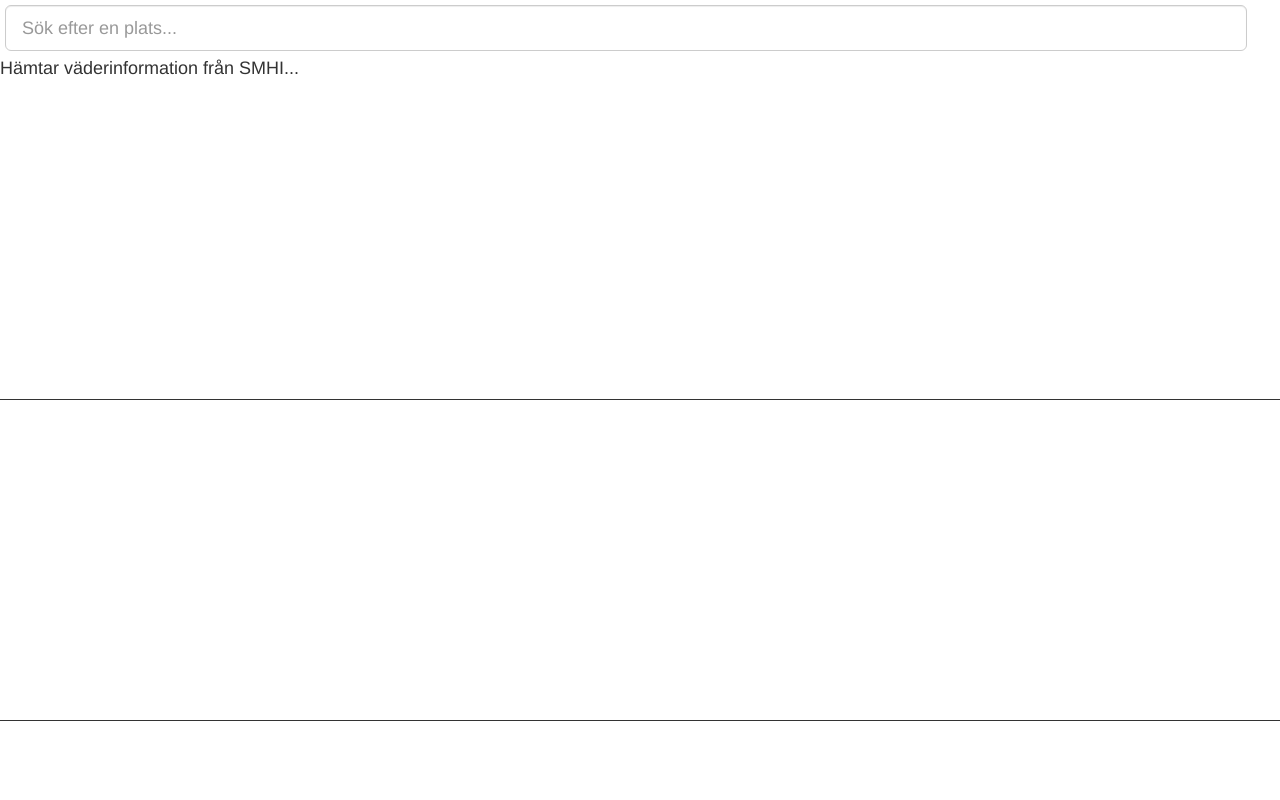
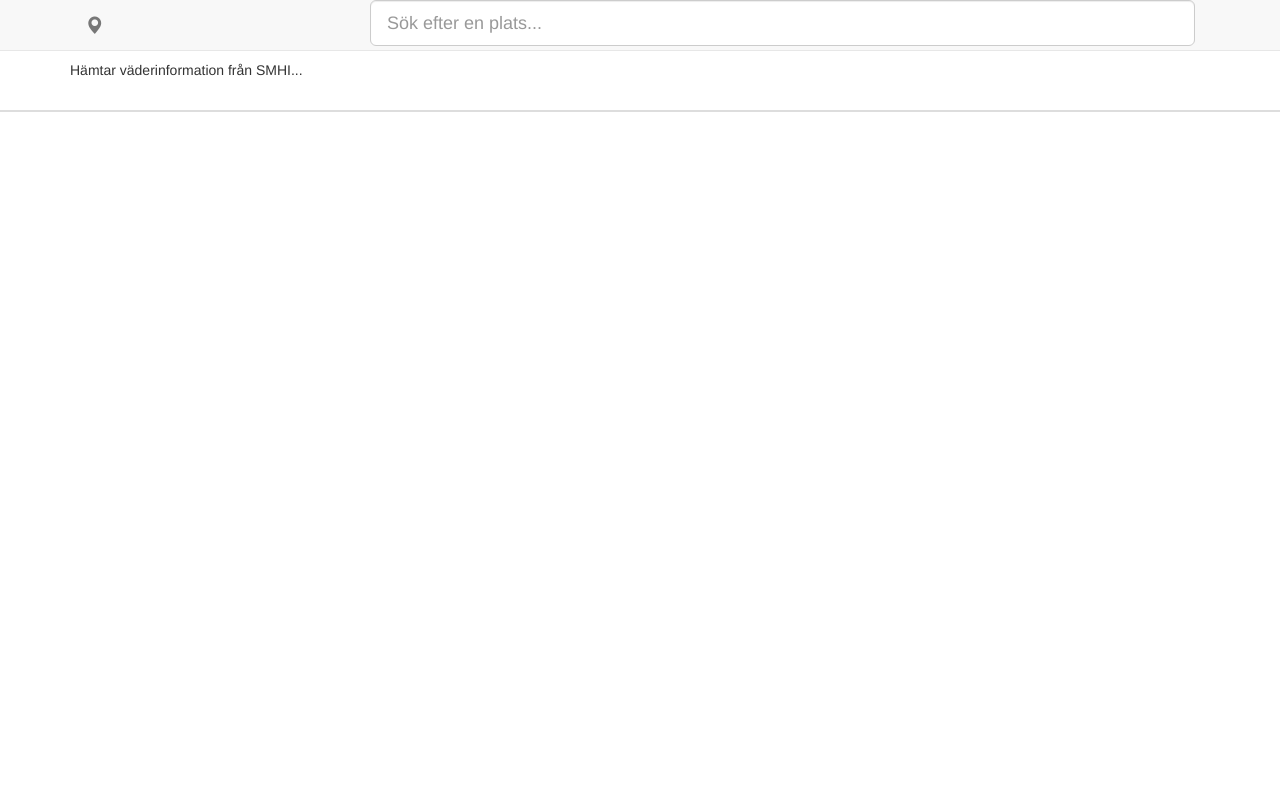
Before and after one commit to nekman/smhi, a website: page src/index.html in a window 1280 px wide. Drawn offline with nearby package versions, Linux system fonts and the light colour scheme; some packages are replaced by stand-ins of ours; files that its build step writes are made by us from their sources.

Commit message:
UI adjustments...

```diff
--- a/src/css/app.css
+++ b/src/css/app.css
@@ -1,76 +1,73 @@
-html, body {
+html,
+body {
+  height: 100%;
+  margin: 0px;
+}
+
+#wrap {
+  min-height: 100%;
+  height: auto;
+  margin: 0 auto -60px;
+}
+
+#footer {
+  height: 60px;
+  background-color: #f5f5f5;
+}
+
+#wrap > .container {
+  padding: 60px 15px 0;
+}
+
+#map {
   width: 100%;
+  height: 300px;
+  position: relative;
+  bottom: 0;
+}
+
+#map-container {
   height: 100%;
-  margin: 0;
-  min-width: 320px;
 }
-h1, h2, h3 {
-  font-weight: 100;
+
+#scroll {
+  border-top: 1px solid #ddd;
+  border-bottom: 1px solid #ddd;
+  color: #fff;
+  background-color: #333;
 }
-input[type=search] {
-  margin: 5px;
-  width: 97%;
-  height: auto;
-  font-size: 18px;
-}
-article#content {
-  min-height: 280px;
-  border-bottom: 1px solid #333;
-  width: 100%;
-  font-size: 18px;
+
+.font-xxl {
+  font-size: 40px;
   font-weight: 200;
 }
-#map-container {
-  width: 100%;
-  height: 100%;
-  position: fixed;
-  top: 0;
-  left: 0;
-  z-index: 0;
-  -webkit-transform: translate3d(0, 0, 0);
+
+.font-xl {
+  font-size: 30px;
+  font-weight: 200;
 }
-#map {
-  position: absolute;
-  width: 100%;
-  top: 50%;
-  height: 40%;
-  min-height: 200px;
-  -webkit-transform: translate3d(0, 50%, 0);
-}
-#content {
-  position: absolute;
-  width: 100%;
-  height: 50%;
-  z-index: 2;
-  top: 0;
-  left: 0;
-  background: #fff;
-  -webkit-transform: translate3d(0, 0, 0);
-}
-.container {
-  padding-left: 45px;
-}
+
 .grabbable {
   cursor: move; /* fallback if grab cursor is unsupported */
   cursor: grab;
   cursor: -moz-grab;
   cursor: -webkit-grab;
 }
+
+.jumbotron {
+  background-color: #fff;
+}
+
 .carousel-control {
   width: 0;
+  font-size: 30px;
 }
-
+.carousel-control .glyphicon-chevron-right {
+  top: 120px;
+}
+.carousel-control .glyphicon-chevron-left {
+  top: 120px;
+}
 a.carousel-control {
   color: #333;
 }
-
-footer {
-  border-top: 1px solid #333;
-  background-color: #fff;
-  position: absolute;
-  height: 10%;
-  z-index: 1;
-  min-height: 50px;
-  bottom: 0;
-  width: 100%;
-}
--- a/src/index.html
+++ b/src/index.html
@@ -3,7 +3,9 @@
   <head>
     <meta charset="utf-8" />
     <!--[if IE]><meta http-equiv="X-UA-Compatible" content="IE=edge,chrome=1" /><![endif]-->
-    <meta name="viewport" content="width=device-width, initial-scale=1.0" />
+    <meta name="viewport" content="width=device-width, initial-scale=1.0, maximum-scale=1.0, user-scalable=1" />
+    <meta name="apple-mobile-web-app-capable" content="yes" />
+    <meta name="apple-mobile-web-app-status-bar-style" content="black-translucent" />
     <link rel="stylesheet" href="http://netdna.bootstrapcdn.com/bootstrap/3.0.3/css/bootstrap.min.css" />
     <link rel="stylesheet" href="http://cdn.jsdelivr.net/jquery.owlcarousel/1.31/owl.carousel.css"/>
     <link rel="stylesheet" href="src/css/weather-icons.min.css" />
@@ -15,17 +17,34 @@
 
   <body>
 
-    <article id="content">
-      <input id="place" class="form-control input-lg" type="search" placeholder="Sök efter en plats..." />
-      <div id="wheater" class="loading">
-        Hämtar väderinformation från SMHI...
+    <div id="wrap">
+
+      <div class="navbar navbar-default navbar-fixed-top" role="navigation">
+        <div class="container">
+          <div class="navbar-header col-xs-3">
+            <a class="navbar-brand" href="/">
+              <i class="glyphicon glyphicon-map-marker"></i>
+            </a>
+          </div>
+          <div class="navbar-header col-xs-9">
+            <input id="place" class="form-control input-lg" type="search" placeholder="Sök efter en plats..." />
+          </div>
+        </div>
       </div>
-    </article>
 
-    <map id="map-container">
-      <div id="map"></div>
-    </map>
+      <div class="container jumbotron">
+        <article id="content">
+          <div id="wheater" class="loading">
+            Hämtar väderinformation från SMHI...
+          </div>
+        </article>
+      </div>
 
-    <footer/>
+      <div id="scroll"></div>
+
+      <div id="map-container">
+        <div id="map"></div>
+      </div>
+    </div>
   </body>
 </html>
```
